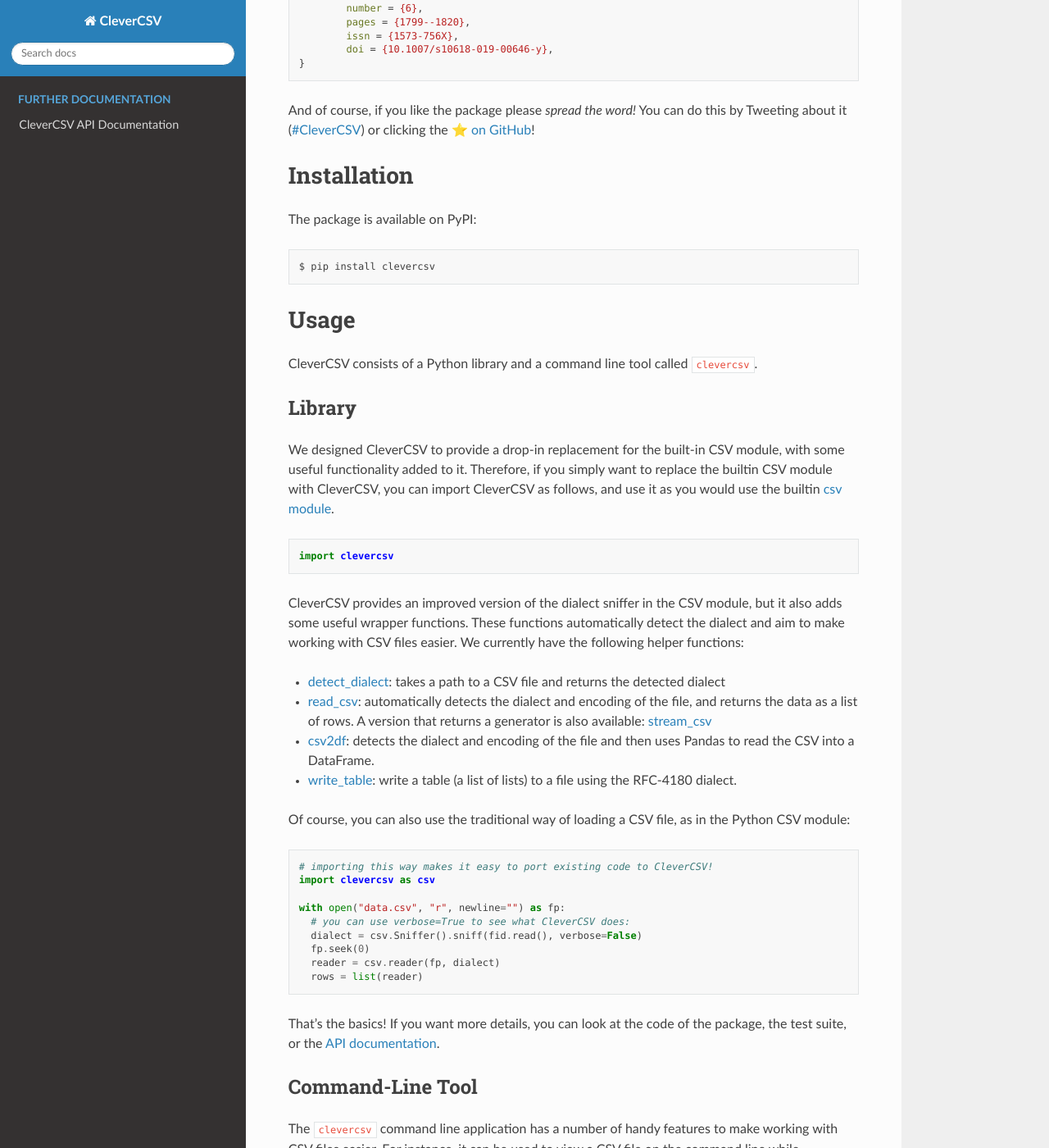
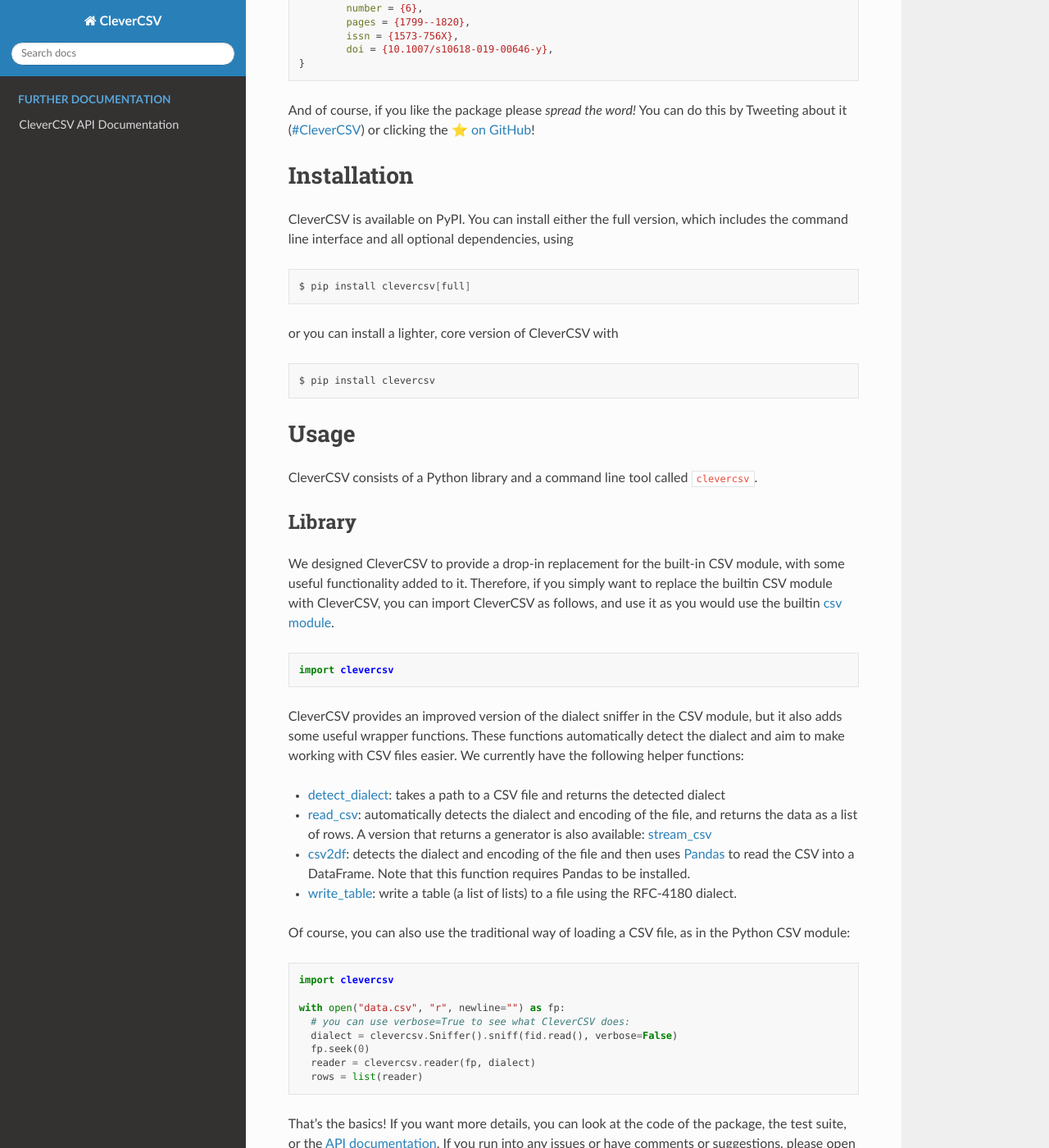
Before and after one commit to alan-turing-institute/CleverCSV, a Sphinx documentation site: the page built from docs/README.rst, in a window 1280 px wide and 1400 px high, scrolled down 1618 px. Shown: the whole window at 82% size. Built offline with Sphinx 7.4.7 and the Read the Docs theme 2.0.0, drawn with Linux system fonts in a browser that asks for light colours; pages that are not in the unit, such as notebooks, are missing from menus; some of the changed text lies outside the part shown.

Commit message:
CleverCSV Release 0.6.0
## Version 0.6.0

* Split the package into a "core" and "full" version. This allows users who
  only need the improved dialect detection functionality to download a version
  with a smaller footprint. Fixes [issue
  #10](https://github.com/alan-turing-institute/CleverCSV/issues/10)]. Thanks
  to @seperman.

```diff
--- a/docs/README.rst
+++ b/docs/README.rst
@@ -101,7 +101,14 @@
 Installation
 ------------
 
-The package is available on PyPI:
+CleverCSV is available on PyPI. You can install either the full version, which
+includes the command line interface and all optional dependencies, using
+
+.. code-block:: bash
+
+   $ pip install clevercsv[full]
+
+or you can install a lighter, core version of CleverCSV with
 
 .. code-block:: bash
 
@@ -140,8 +147,9 @@
   available:
   `stream_csv <https://clevercsv.readthedocs.io/en/latest/source/clevercsv.html#clevercsv.wrappers.stream_csv>`_
 * `csv2df <https://clevercsv.readthedocs.io/en/latest/source/clevercsv.html#clevercsv.wrappers.csv2df>`_\ :
-  detects the dialect and encoding of the file and then uses Pandas to read
-  the CSV into a DataFrame.
+  detects the dialect and encoding of the file and then uses
+  `Pandas <https://pandas.pydata.org/>`_ to read the CSV into a DataFrame. Note
+  that this function requires Pandas to be installed.
 * `write_table <https://clevercsv.readthedocs.io/en/latest/source/clevercsv.html#clevercsv.wrappers.write_table>`_\ :
   write a table (a list of lists) to a file using the RFC-4180 dialect.
 
@@ -150,26 +158,30 @@
 
 .. code-block:: python
 
-   # importing this way makes it easy to port existing code to CleverCSV!
-   import clevercsv as csv
+   import clevercsv
 
    with open("data.csv", "r", newline="") as fp:
      # you can use verbose=True to see what CleverCSV does:
-     dialect = csv.Sniffer().sniff(fid.read(), verbose=False)
+     dialect = clevercsv.Sniffer().sniff(fid.read(), verbose=False)
      fp.seek(0)
-     reader = csv.reader(fp, dialect)
+     reader = clevercsv.reader(fp, dialect)
      rows = list(reader)
 
 That's the basics! If you want more details, you can look at the code of the
 package, the test suite, or the `API
 documentation <https://clevercsv.readthedocs.io/en/latest/source/modules.html>`_.
+If you run into any issues or have comments or suggestions, please open an
+issue `on GitHub <https://github.com/alan-turing-institute/CleverCSV>`_.
 
 Command-Line Tool
 ^^^^^^^^^^^^^^^^^
 
+*To use the command line tool, make sure that you install the full version of
+CleverCSV (see above).*
+
 The ``clevercsv`` command line application has a number of handy features to
 make working with CSV files easier. For instance, it can be used to view a CSV
-file on the command line while automatically detecting the dialect. It can
+file on the command line while automatically detecting the dialect.  It can
 also generate Python code for importing data from a file with the correct
 dialect. The full help text is as follows:
 
```
Also changed, not shown: CHANGELOG.md (+8 -0 lines), docs/CHANGELOG.rst (+10 -0 lines).
